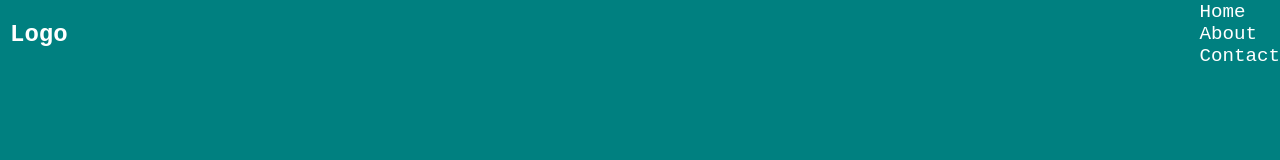
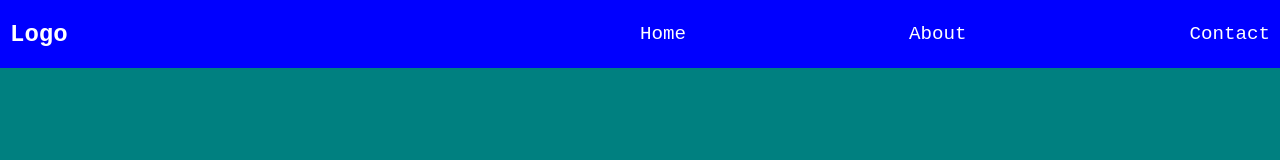
Before and after one commit to Yoni-Mo/media-query, a plain HTML site: page index.html in a window 1280 px wide. Drawn offline with Linux system fonts and the light colour scheme.

Commit message:
styled navbar

```diff
--- a/style.css
+++ b/style.css
@@ -10,6 +10,7 @@ body {
   background-color: teal;
 }
 .container {
+  background-color: blue;
   height: 68px;
   display: flex;
   justify-content: space-between;
@@ -23,6 +24,15 @@ body {
   text-decoration: none;
   margin-left: 10px;
 }
+.navbar {
+  width: 50%;
+}
+ul {
+  display: flex;
+  justify-content: space-between;
+  align-items: center;
+  padding-right: 10px;
+}
 ul > li {
   font-size: 1.2rem;
   font-family: "Courier New", Courier, monospace;
```
